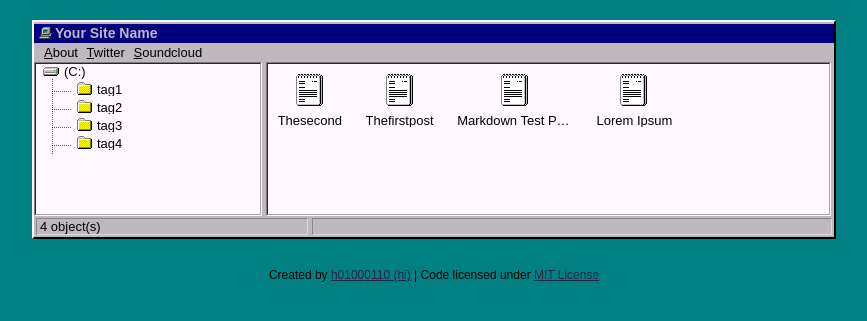
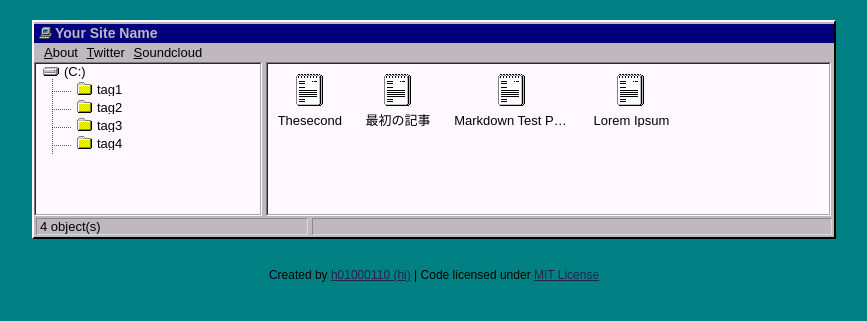
Before and after one commit to sammaya164/skyblue, a Jekyll site: the page built from index.md, in a window 1280 px wide. Shown: the top 321 px of the page, without its empty margins (206-1073 px from the left). Built offline with Jekyll 4.4.1, drawn with Linux system fonts in a browser that asks for light colours.

Commit message:
Update 2021-11-27-thefirstpost.md

```diff
--- a/_posts/2021-11-27-thefirstpost.md
+++ b/_posts/2021-11-27-thefirstpost.md
@@ -1,5 +1,6 @@
 ---
 layout: post
+title: "最初の記事"
 ---
 
 最初の記事
```
